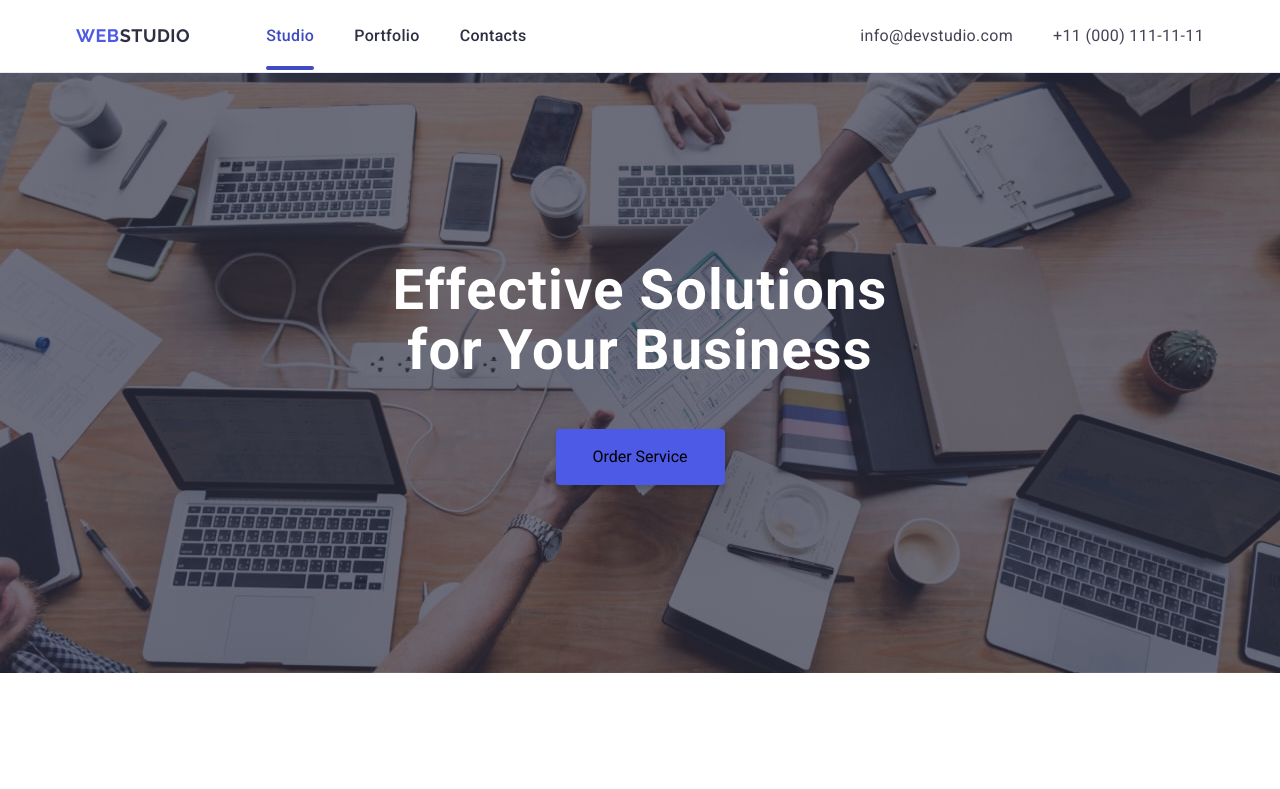
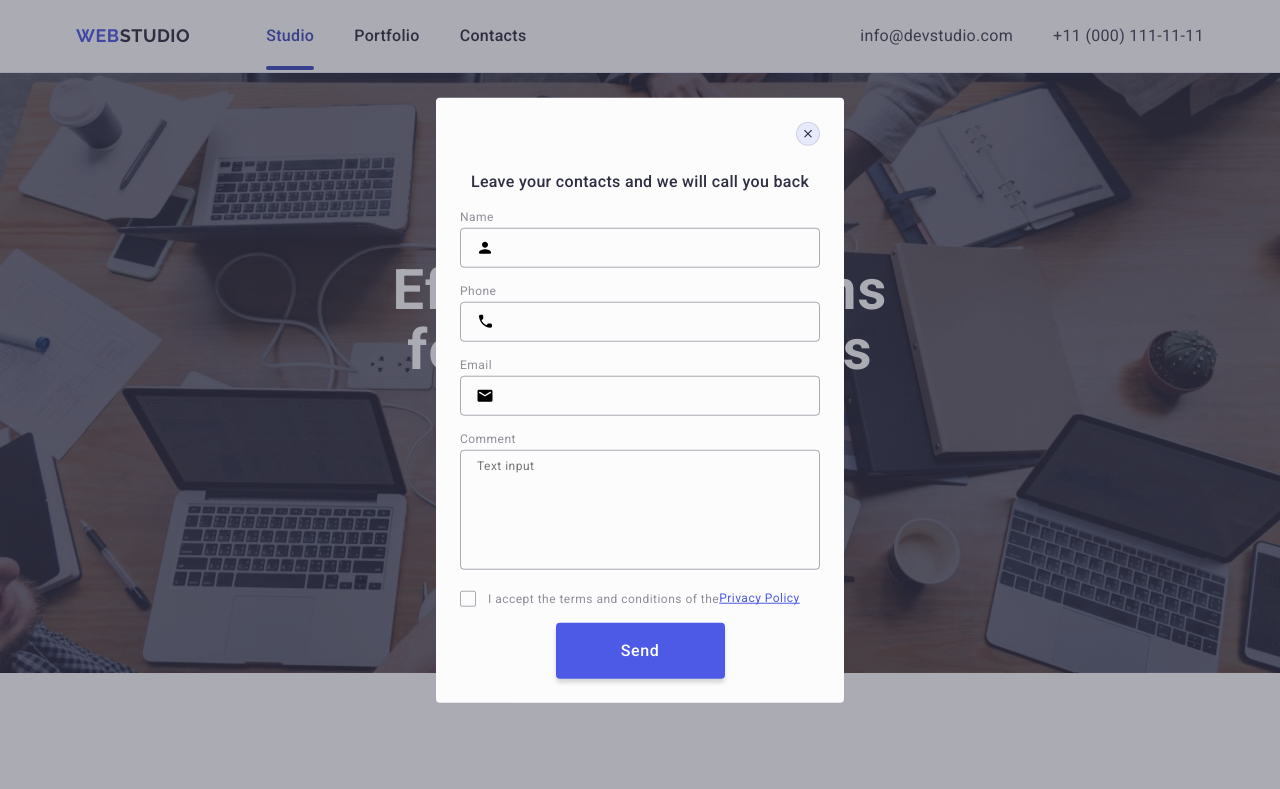
Before and after one commit to AlexandraSavenko/goit-markup-hw-05, a plain HTML site: page index.html in a window 1280 px wide. Shown: the top 789 px of the page. Drawn offline with nearby package versions, Linux system fonts and the light colour scheme.

Commit message:
Saturday modal

```diff
--- a/css/styles.css
+++ b/css/styles.css
@@ -515,6 +515,8 @@ img {
   opacity: 0;
   visibility: hidden;
   pointer-events: none;
+  transition: opacity 250ms cubic-bezier(0.4, 0, 0.2, 1),
+    visibility 250ms cubic-bezier(0.4, 0, 0.2, 1);
 }
 .is-open {
   opacity: 1;
@@ -524,39 +526,49 @@ img {
 .modal {
   width: 408px;
   min-height: 584px;
-  background-color: #ffffff;
+  /* background-color: #ffffff; */
   border-radius: 4px;
   position: absolute;
   top: 50%;
   left: 50%;
   transform: translate(-50%, -50%);
   padding: 72px 24px 24px;
+  background: #fcfcfc;
+  box-shadow: зі значенням 0px 1px 1px rgba(0, 0, 0, 0.14),
+    0px 1px 3px rgba(0, 0, 0, 0.12), 0px 2px 1px rgba(0, 0, 0, 0.2);
+  transition: transform 250ms cubic-bezier(0.4, 0, 0.2, 1);
 }
 .modal-btn-close {
-  /* display: block;
-  margin-left: auto; */
+  display: flex;
+  align-items: center;
+  justify-content: center;
   position: absolute;
   right: 24px;
   top: 24px;
-  border-radius: 4px;
   width: 24px;
   height: 24px;
-  border-radius: 100%;
+  border-radius: 50%;
+  /* border-radius: 100%; */
   /* fill: #e7e9fc; */
   background-color: #e7e9fc;
-  border: 1px solid #8e8f99;
-  /* stroke-width: 1px;
-  border: rgba(0, 0, 0, 0.1); */
+  border: 1px solid rgba(0, 0, 0, 0.1);
+  padding: 0;
+  cursor: pointer;
+  transition: background-color 250ms cubic-bezier(0.4, 0, 0.2, 1),
+    border 250ms cubic-bezier(0.4, 0, 0.2, 1);
 }
-.modal-btn-close:hover {
+.modal-btn-close:hover,
+.modal-btn-close:focus {
   background-color: #404bbf;
   border: none;
 }
-.modal-btn-close:hover .modal-icon-close {
+.modal-btn-close:hover .modal-icon-close,
+.modal-btn-close:focus .modal-icon-close {
   fill: #fff;
 }
 .modal-icon-close {
   fill: #2e2f42;
+  transition: fill 250ms cubic-bezier(0.4, 0, 0.2, 1);
 }
 .modal-title {
   font-weight: 500;
@@ -566,7 +578,7 @@ img {
   text-align: center;
   color: #2e2f42;
   /* margin-top: 24px; */
-  margin-bottom: 40px;
+  margin-bottom: 16px;
 }
 .modal-form-item {
   width: 100%;
@@ -574,7 +586,7 @@ img {
   border-radius: 4px;
   border: 1px solid rgba(46, 47, 66, 0.4);
   background-color: transparent;
-  padding-left: 35px;
+  padding-left: 38px;
   outline: transparent;
   transition: border-color 250ms cubic-bezier(0.4, 0, 0.2, 1);
 }
@@ -586,15 +598,17 @@ img {
 }
 .modal-item-lbl {
   font-size: 12px;
-  line-height: 1.16667;
+  line-height: 1.17;
   letter-spacing: 0.04em;
   color: #8e8f99;
+  display: block;
+  margin-bottom: 4px;
 }
 
 .modal-send-btn {
   border-radius: 4px;
   padding: 16px 32px;
-  width: 169px;
+  min-width: 169px;
   height: 56px;
   box-shadow: 0 4px 4px 0 rgba(0, 0, 0, 0.15);
   background: #4d5ae5;
@@ -607,6 +621,10 @@ img {
   display: flex;
   margin: 0 auto;
   justify-content: center;
+  display: block;
+  cursor: pointer;
+  border: none;
+   transition: background-color 250ms cubic-bezier(0.4, 0, 0.2, 1);
 }
 .modal-form-icon {
   position: absolute;
@@ -617,14 +635,14 @@ img {
 }
 .modal-item-wrap {
   /* position: relative; */
-  margin-bottom: 8px;
+  margin-bottom: 16px;
 }
 .wrap-input-svg {
   position: relative;
 }
 .modal-text {
   width: 100%;
-  height: 120pxpx;
+  height: 120px;
   border-radius: 4px;
   border: 1px solid rgba(46, 47, 66, 0.4);
   background-color: transparent;
@@ -632,6 +650,14 @@ img {
   outline: transparent;
   transition: border-color 250ms cubic-bezier(0.4, 0, 0.2, 1);
   resize: none;
+  font-size: 12px;
+  line-height: 1.17;
+  letter-spacing: 0.04em;
+  color: rgba(46, 47, 66, 0.4);
+}
+
+.modal-text:focus {
+  border-color: #4d5ae5;
 }
 
 .check-text {
@@ -665,5 +691,13 @@ img {
   border: none;
   fill: #f4f4fd;
 }
+.modal-checkbox-spn {
+  transition: background-color 250ms cubic-bezier(0.4, 0, 0.2, 1),
+    border 250ms cubic-bezier(0.4, 0, 0.2, 1);
+    fill 250ms cubic-bezier(0.4, 0, 0.2, 1);
+}
+.modal-check:checked + .modal-checkbox-spn {
+  background-color: #404bbf;
+}
 .modal-check-icon {
 }
--- a/index.html
+++ b/index.html
@@ -595,16 +595,24 @@
           <p class="subscribe-text">Subscribe</p>
           <div class="footer-form-wrap">
             <label>
-              <input type="email" name="footer-email" placeholder="E-mail" class="footer-email">
+              <input
+                type="email"
+                name="footer-email"
+                placeholder="E-mail"
+                class="footer-email"
+              />
             </label>
-            <button type="submit" class="subscribe-btn">Subscribe <svg class="footer-subscribe-icon" width="24" height="24">
+            <button type="submit" class="subscribe-btn">
+              Subscribe
+              <svg class="footer-subscribe-icon" width="24" height="24">
                 <use href="./images/icons.svg#icon-paperplane"></use>
-            </svg></button>
+              </svg>
+            </button>
           </div>
         </form>
       </div>
     </footer>
-    <div class="backdrop">
+    <div class="backdrop is-open">
       <!-- is-open -->
       <div class="modal">
         <button type="button" class="modal-btn-close">
@@ -624,7 +632,7 @@
                 id="user-name"
                 class="modal-form-item"
               />
-              <svg class="modal-form-icon" width="18" height="18">
+              <svg class="modal-form-icon" width="18" height="24">
                 <use href="./images/icons.svg#icon-person-black"></use>
               </svg>
             </div>
@@ -661,20 +669,35 @@
           </div>
           <!-- Text area -->
           <div class="modal-item-wrap">
-            <label for="comment" class="modal-item-lbl">Comment</label>
-            <textarea name="user-comment" id="comment" rows="10" class="modal-text" placeholder="Text input"></textarea>
+            <label for="user-comment" class="modal-item-lbl">Comment</label>
+            <textarea
+              name="user-comment"
+              id="user-comment"
+              rows="10"
+              class="modal-text"
+              placeholder="Text input"
+            ></textarea>
           </div>
           <div class="modal-item-wrap">
-            <input type="checkbox" name="privacy" id="privacy" class="modal-check visually-hidden">
-            <label for="privacy" class="check-text"><span><svg class="modal-check-icon" width="10" height="8">
-              <use href="./images/icons.svg#icon-Vector"></use>
-            </svg></span>I accept the terms and conditions of the <a href="" class="check-link">Privacy Policy</a></label>
+            <input
+              type="checkbox"
+              name="user-privacy"
+              id="user-privacy"
+              class="modal-check visually-hidden"
+              value="true"
+            />
+            <label for="user-privacy" class="check-text"
+              ><span class="modal-checkbox-spn"
+                ><svg class="modal-check-icon" width="10" height="8">
+                  <use href="./images/icons.svg#icon-Vector"></use></svg></span
+              >I accept the terms and conditions of the
+              <a href="" class="check-link">Privacy Policy</a></label
+            >
           </div>
           <button type="submit" class="modal-send-btn">Send</button>
         </form>
       </div>
-
     </div>
-    </div>
+    <!-- </div> -->
   </body>
 </html>
```
Lines whose indentation alone changed are shown as unchanged.
